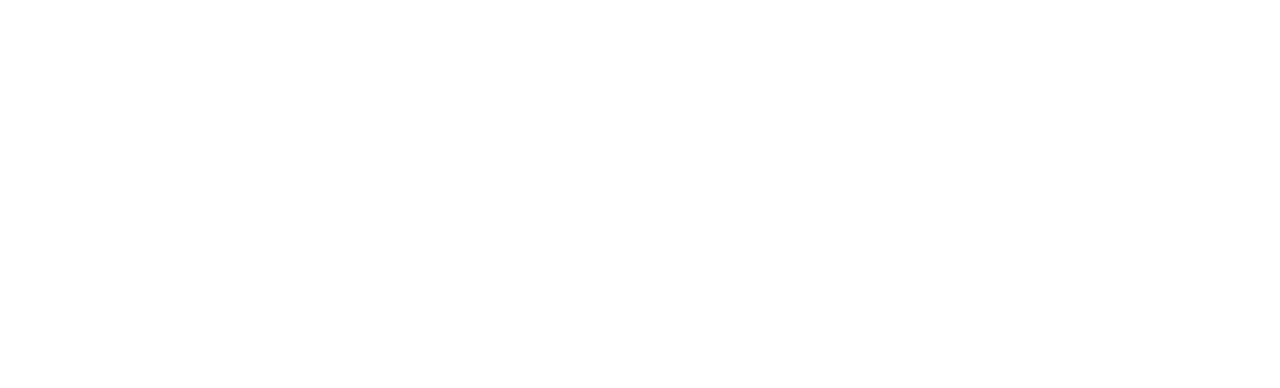
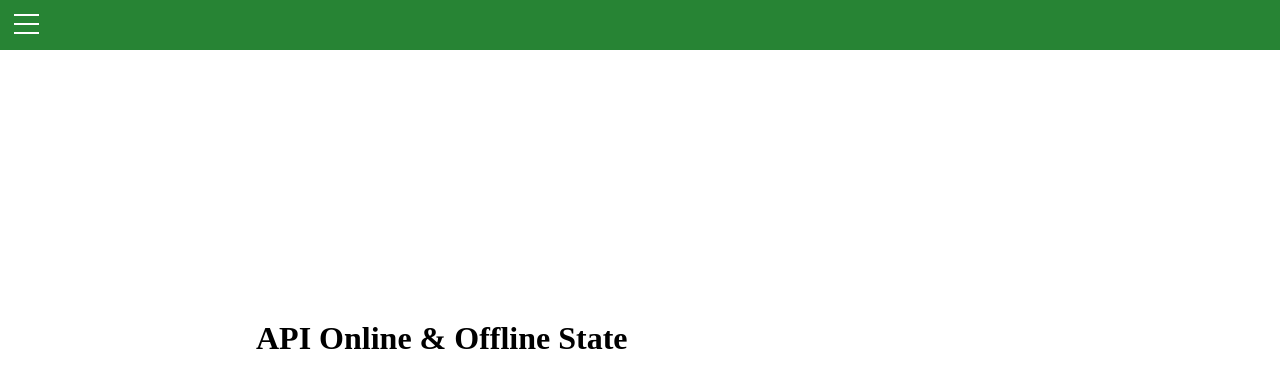
Before and after one commit to Edmundo92/Online---Offline-State, a plain HTML site: page index.html in a window 1280 px wide. Drawn offline with Linux system fonts and the light colour scheme.

Commit message:
conf dos estilos do exemplo

```diff
--- a/estilo.css
+++ b/estilo.css
@@ -4,12 +4,47 @@
     box-sizing: border-box;
 }
 
+header{
+    height: 50px;
+    background-color: #278434;
+    overflow: hidden;
+}
+
+.menuH{
+    width: 25px;
+    height: 20px;
+    margin: 14px;
+    border-top: 2px solid white;
+    position: relative;
+}
+.menuH:after, .menuH:before{
+    content: '';
+    position: absolute;
+    left: 0;
+    right: 0;
+    border: 1px solid white;
+}
+.menuH:before{
+    top: 6.5px;
+}
+.menuH:after{
+    bottom: 0;
+}
+
+h1{
+    top: 40%;
+    left: 20%;
+    position: absolute;
+}
+
 .status{
     height: 20px;
     transition: .4s ease-in-out;
-    transform: translateY(-20px);
+    transform: translateY(-15px);
+    opacity: 0;
 }
 
 .stateChange{
+    opacity: 1;
     transform: translateY(0px);
 }
--- a/index.html
+++ b/index.html
@@ -6,8 +6,11 @@
     <link rel="stylesheet" href="estilo.css">
 </head>
 <body>
-
+    <header>
+        <div class="menuH"></div>
+    </header>
     <div class="status"></div>
+    <h1>API Online & Offline State</h1>
 
     <script>
 
```
